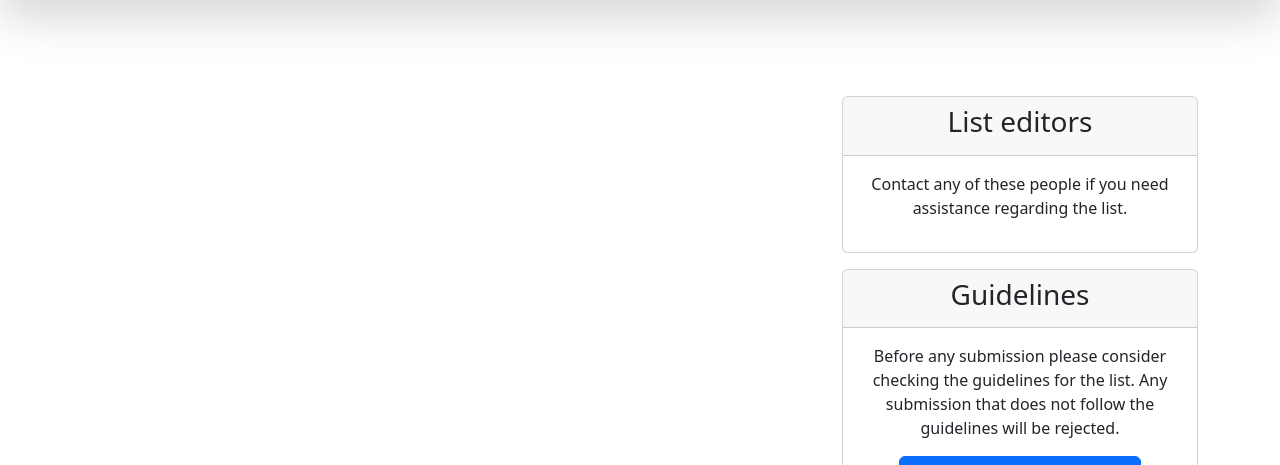
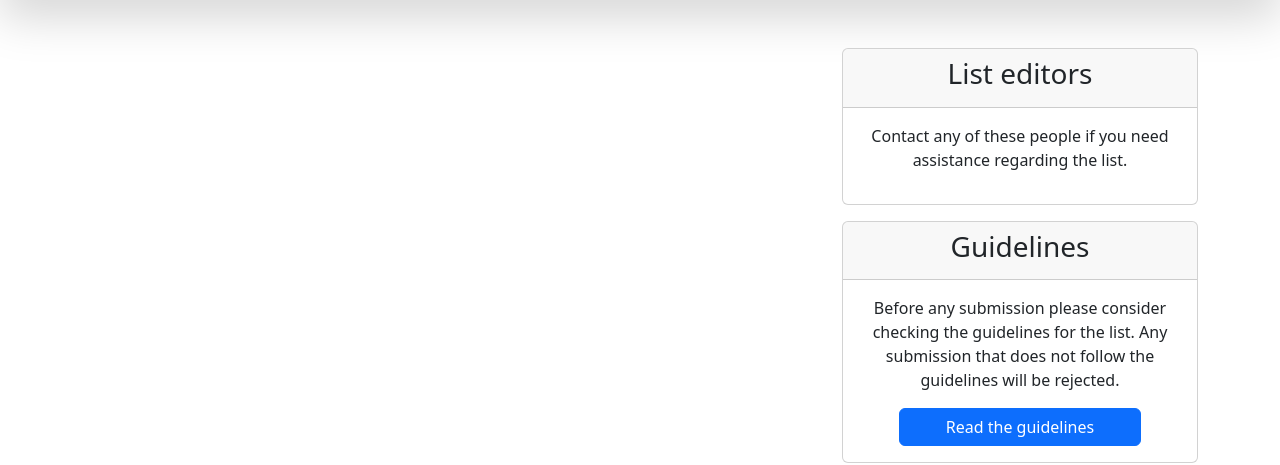
Before and after one commit to tayebelouadrassi/TheMoroccanDemonlist, a Django app: template templates/level/classic/mainlist.html in a window 1280 px wide. Shown: the part 56-521 px from the top of the page. Run offline with Django 4.2, Linux system fonts and the light colour scheme; the template is opened without the code that fills it, so the values that code supplies are empty.

Commit message:
Removed margin-top from all pages

```diff
--- a/templates/level/classic/detail.html
+++ b/templates/level/classic/detail.html
@@ -1,7 +1,7 @@
 {% extends "base.html" %}
 {% block title %}{{ level.name }} details{% endblock %}
 {% block content %}
-<div class="container mt-5">
+<div class="container">
     <div class="row">
         <div class="col-md-8">
             <div class="card">
--- a/templates/level/classic/extendedlist.html
+++ b/templates/level/classic/extendedlist.html
@@ -1,7 +1,7 @@
 {% extends "base.html" %}
 {% block title %}Classic Extended List{% endblock %}
 {% block content %}
-<div class="container mt-5">
+<div class="container">
     <div class="row">
         <div class="col-md-8">
             {% for level in extendedlist_levels|dictsort:"ranking" %}
--- a/templates/level/classic/legacylist.html
+++ b/templates/level/classic/legacylist.html
@@ -1,7 +1,7 @@
 {% extends "base.html" %}
 {% block title %}Classic Legacy List{% endblock %}
 {% block content %}
-<div class="container mt-5">
+<div class="container">
     <div class="row">
         <div class="col-md-8">
             {% for level in legacy_levels|dictsort:"ranking" %}
--- a/templates/level/classic/mainlist.html
+++ b/templates/level/classic/mainlist.html
@@ -1,7 +1,7 @@
 {% extends "base.html" %}
 {% block title %}Classic Main List{% endblock %}
 {% block content %}
-<div class="container mt-5">
+<div class="container">
     <div class="row">
         <div class="col-md-8">
             {% for level in main_levels|dictsort:"ranking" %}
--- a/templates/level/classic/statviewer.html
+++ b/templates/level/classic/statviewer.html
@@ -2,7 +2,7 @@
 {% load static %}
 {% block title %}Classic Stat Viewer{% endblock %}
 {% block content %}
-<div class="container mt-5">
+<div class="container">
     <div class="row">
         <div class="col-lg-6">
             <div class="map-section">
--- a/templates/level/platformer/detail.html
+++ b/templates/level/platformer/detail.html
@@ -1,7 +1,7 @@
 {% extends "base.html" %}
 {% block title %}{{ level.name }} details{% endblock %}
 {% block content %}
-<div class="container mt-5">
+<div class="container">
     <div class="row">
         <div class="col-md-8">
             <div class="card">
--- a/templates/level/platformer/mainlist.html
+++ b/templates/level/platformer/mainlist.html
@@ -1,7 +1,7 @@
 {% extends "base.html" %}
 {% block title %}Platformer Main List{% endblock %}
 {% block content %}
-<div class="container mt-5">
+<div class="container">
     <div class="row">
         <div class="col-md-8">
             {% for level in main_levels|dictsort:"ranking" %}
--- a/templates/level/platformer/statviewer.html
+++ b/templates/level/platformer/statviewer.html
@@ -2,7 +2,7 @@
 {% load static %}
 {% block title %}Platformer Stat Viewer{% endblock %}
 {% block content %}
-<div class="container mt-5">
+<div class="container">
     <div class="row">
         <div class="col-lg-6">
             <div class="map-section">
--- a/templates/level/search.html
+++ b/templates/level/search.html
@@ -1,7 +1,7 @@
 {% extends "base.html" %}
 {% block title %}Search results{% endblock %}
 {% block content %}
-<div class="container mt-5">
+<div class="container">
     <div class="row">
         <div class="col-md-8">
             {% for level in levels|dictsort:"ranking" %}
--- a/templates/player/authentication.html
+++ b/templates/player/authentication.html
@@ -1,7 +1,7 @@
 {% extends "base.html" %}
 {% block title %}Login or Register{% endblock %}
 {% block content %}
-<div class="container mt-5">
+<div class="container">
     <div class="row">
         <div class="col-md-6">
             <div class="card">
--- a/templates/player/passwordreset.html
+++ b/templates/player/passwordreset.html
@@ -1,7 +1,7 @@
 {% extends "base.html" %}
 {% block title %}Password reset{% endblock %}
 {% block content %}
-<div class="container mt-5">
+<div class="container">
   <form method="post">
     {% csrf_token %}
     <div class="mb-3">
--- a/templates/player/passwordresetconfirm.html
+++ b/templates/player/passwordresetconfirm.html
@@ -1,7 +1,7 @@
 {% extends "base.html" %}
 {% block title %}Password reset{% endblock %}
 {% block content %}
-<div class="container mt-5">
+<div class="container">
   <form method="post">
     {% csrf_token %}
     <div class="mb-3">
--- a/templates/recordsubmission/submissions.html
+++ b/templates/recordsubmission/submissions.html
@@ -1,7 +1,7 @@
 {% extends "base.html" %}
 {% block title %}My Submissions{% endblock %}
 {% block content %}
-<div class="container mt-5">
+<div class="container">
     <h1>My Submissions</h1>
     <p class="alert alert-info" role="alert">Feel free to open a ticket in our <a href="https://discord.gg/Q8VdCKYZFS" class="text-decoration-none" target="_blank">Discord server</a> if you need assistance regarding any of your submissions.</p>
     <hr>
--- a/templates/recordsubmission/submitrecord.html
+++ b/templates/recordsubmission/submitrecord.html
@@ -1,7 +1,7 @@
 {% extends "base.html" %}
 {% block title %}Submit Record{% endblock %}
 {% block content %}
-<div class="container mt-5">
+<div class="container">
     <div class="card">
         <div class="card-body">
             <h1 class="card-title">Submit a Record</h1>
```
